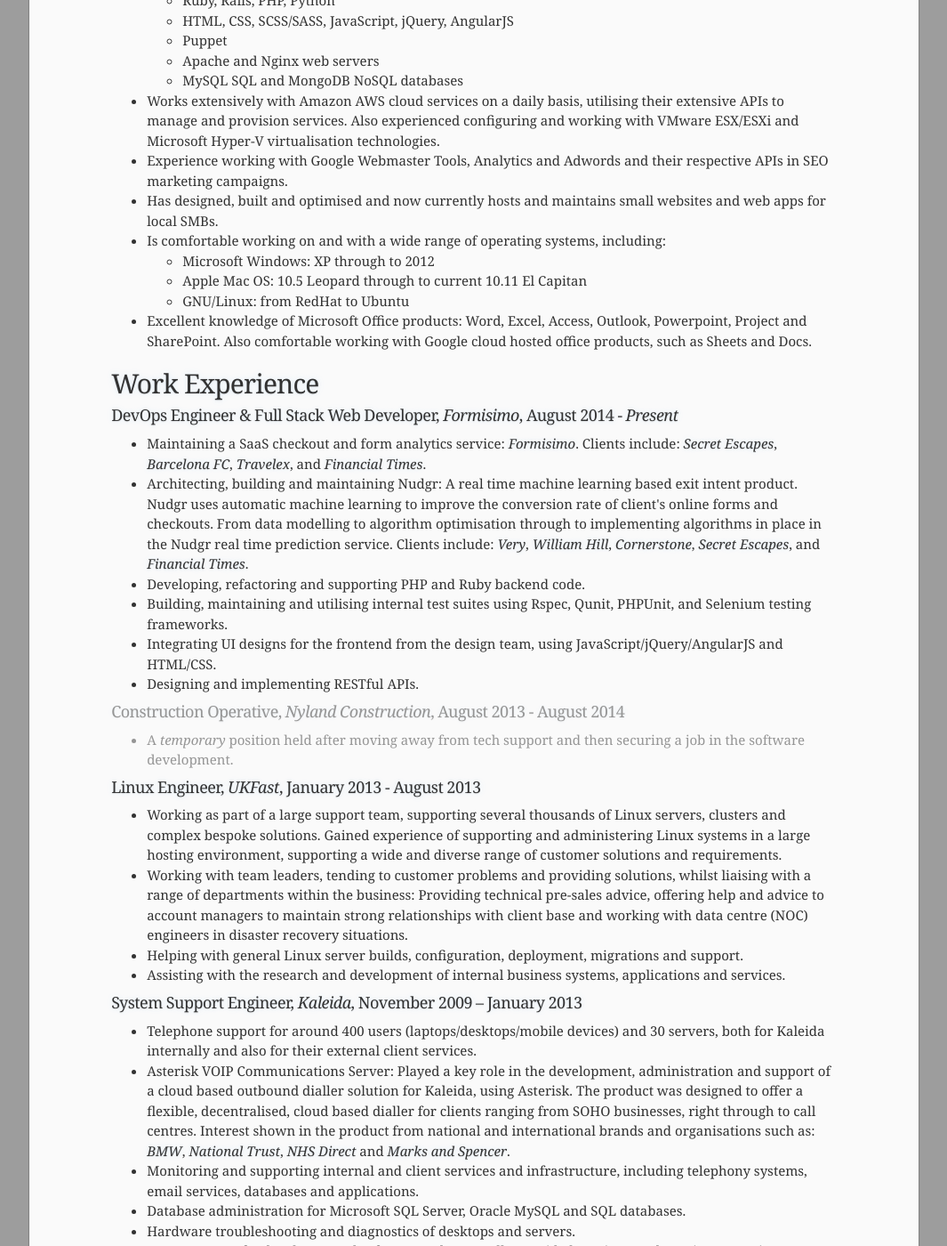
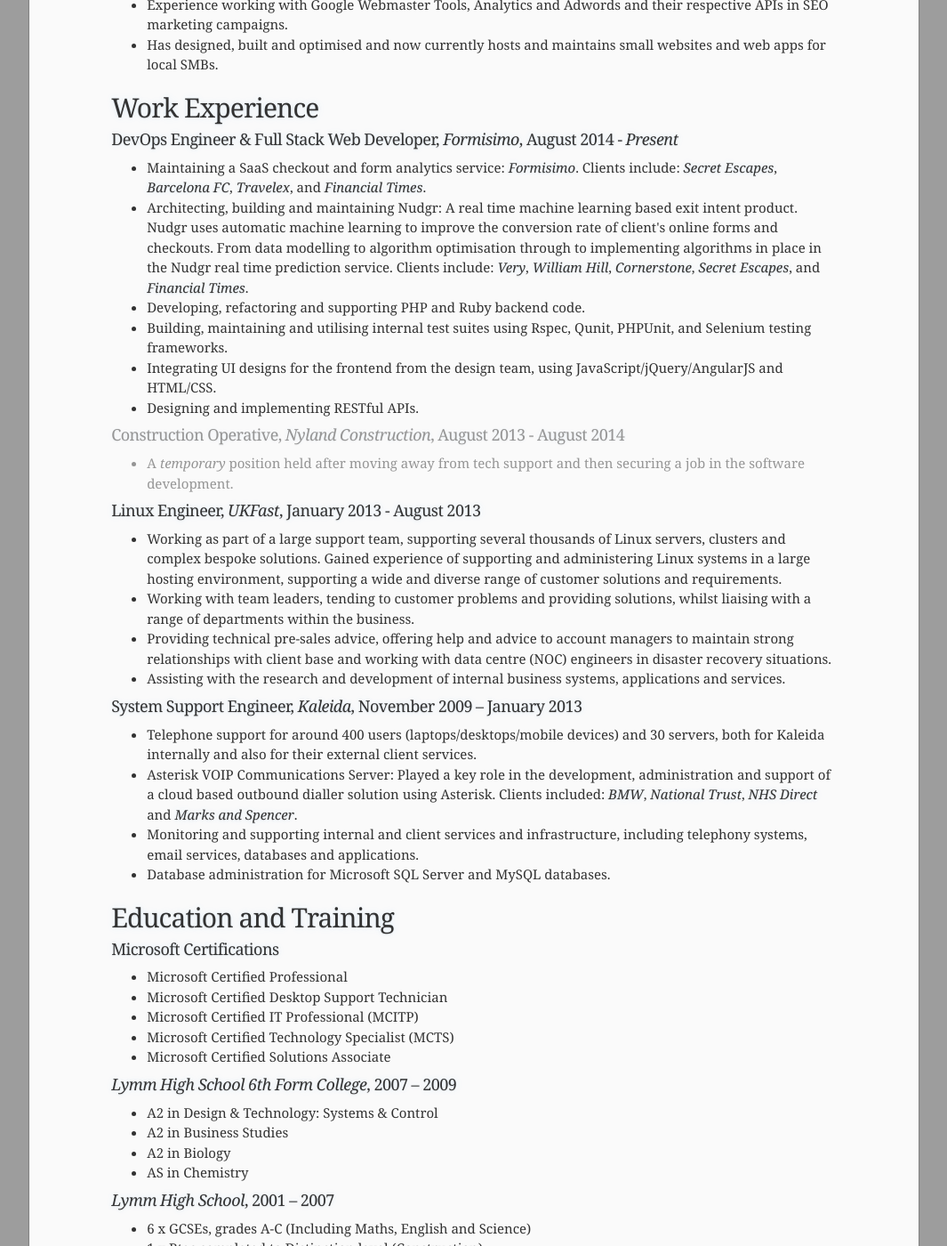
Before and after one commit to JoeNyland/joenyland.github.io, a Jekyll site: the page cv/index.html, which Jekyll copies as it is, in a window 1280 px wide and 1400 px high, scrolled down 687 px. Shown: the whole window at 89% size, without its empty margins (107-1172 px from the left). Built offline with Jekyll 4.4.1, drawn with Linux system fonts in a browser that asks for light colours; nearby versions of some CDN libraries; some of the changed text lies outside the part shown.

Commit message:
Update CV

```diff
--- a/cv/index.html
+++ b/cv/index.html
@@ -26,29 +26,17 @@
         </header>
 
         <section id="body">
-            <section>
-                <h2>Personal Profile</h2>
-                <p>A hardworking and responsible individual with an outgoing personality and excellent communication skills who enjoys
-                    meeting
-                    challenges and seeing them through, while remaining confident and good humoured under pressure. Is both a
-                    self-motivated
-                    individual when required, but also a key team player. Endeavours to complete work to the utmost standard, whilst
-                    ensuring that
-                    all other members of the team are consulted and advised at every opportunity. A problem solver with the ability to
-                    adapt well
-                    to new situations.</p>
-            </section>
 
             <section id="skills-and-experience">
-                <h2>Skills and Experience</h2>
+                <h2>Skills</h2>
                 <ul>
                     <li>3 years professional experience in as a full stack developer and dev ops engineer using the following technologies:
                         <ul>
                             <li>Ruby, Rails, PHP, Python</li>
-                            <li>HTML, CSS, SCSS/SASS, JavaScript, jQuery, AngularJS</li>
+                            <li>HTML, CSS and JavaScript</li>
                             <li>Puppet</li>
                             <li>Apache and Nginx web servers</li>
-                            <li>MySQL SQL and MongoDB NoSQL databases</li>
+                            <li>MySQL</li>
                         </ul>
                     </li>
                     <li>Works extensively with Amazon AWS cloud services on a daily basis, utilising their extensive APIs
@@ -58,16 +46,6 @@
                         SEO marketing campaigns.</li>
                     <li>Has designed, built and optimised and now currently hosts and maintains small websites and web apps
                         for local SMBs.</li>
-                    <li>Is comfortable working on and with a wide range of operating systems, including:
-                        <ul>
-                            <li>Microsoft Windows: XP through to 2012</li>
-                            <li>Apple Mac OS: 10.5 Leopard through to current 10.11 El Capitan</li>
-                            <li>GNU/Linux: from RedHat to Ubuntu</li>
-                        </ul>
-                    </li>
-                    <li>Excellent knowledge of Microsoft Office products: Word, Excel, Access, Outlook, Powerpoint,
-                        Project and SharePoint. Also comfortable working with Google cloud hosted office products,
-                        such as Sheets and Docs.</li>
                 </ul>
             </section>
 
@@ -125,12 +103,10 @@
                             wide and diverse range of customer solutions and requirements.
                         </li>
                         <li>Working with team leaders, tending to customer problems and providing solutions, whilst liaising with a range of
-                            departments within the business: Providing technical pre-sales advice, offering help and advice to account
-                            managers to
+                            departments within the business.</li>
+                        <li>Providing technical pre-sales advice, offering help and advice to account managers to
                             maintain strong relationships with client base and working with data centre (NOC) engineers in disaster recovery
-                            situations.
-                        </li>
-                        <li>Helping with general Linux server builds, configuration, deployment, migrations and support.</li>
+                            situations.</li>
                         <li>Assisting with the research and development of internal business systems, applications and services.</li>
                     </ul>
                 </div>
@@ -143,11 +119,8 @@
                             internally and
                             also for their external client services.
                         </li>
-                        <li>Asterisk VOIP Communications Server:
-                            Played a key role in the development, administration and support of a cloud based outbound dialler
-                            solution for Kaleida, using Asterisk. The product was designed to offer a flexible, decentralised,
-                            cloud based dialler for clients ranging from SOHO businesses, right through to call centres.
-                            Interest shown in the product from national and international brands and organisations such as:
+                        <li>Asterisk VOIP Communications Server: Played a key role in the development, administration
+                            and support of a cloud based outbound dialler solution using Asterisk. Clients included:
                             <a class="subtle" href="http://www.bmw.co.uk" target="_blank">BMW</a>,
                             <a class="subtle" href="http://www.nationaltrust.org.uk/" target="_blank">National Trust</a>,
                             <a class="subtle" href="http://www.nhs.uk/" target="_blank">NHS Direct</a> and
@@ -155,11 +128,7 @@
                         </li>
                         <li>Monitoring and supporting internal and client services and infrastructure, including telephony systems, email
                             services, databases and applications.</li>
-                        <li>Database administration for Microsoft SQL Server, Oracle MySQL and SQL databases.</li>
-                        <li>Hardware troubleshooting and diagnostics of desktops and servers.</li>
-                        <li>Procurement of IT hardware and software and externally provided services, such as virus scanning,
-                            virtualisation/hosting, connectivity infrastructure, etc. and general office administration tasks.
-                        </li>
+                        <li>Database administration for Microsoft SQL Server and MySQL databases.</li>
                     </ul>
                 </div>
             </section>
@@ -202,10 +171,7 @@
                         beta testing and debugging.</li>
                     <li>Researches new and upcoming technologies and is constantly striving to expand on their knowledge
                         and experience.</li>
-                    <li>Is a keen road and mountain cyclist. Enjoys taking part in organised rides, developing skills and
-                        training in his spare time. Commutes by bicycle to place of work, whenever possible.</li>
-                    <li>Is an experienced sea kayaker. Has also completed several kayaking courses to develop skills. Also
-                        enjoys swimming.</li>
+                    <li>Is a keen road and mountain cyclist, sea kayaker and also enjoys swimming.</li>
                     <li>Has a passion for music and also enjoys reading in his spare time.</li>
                 </ul>
             </section>
```
